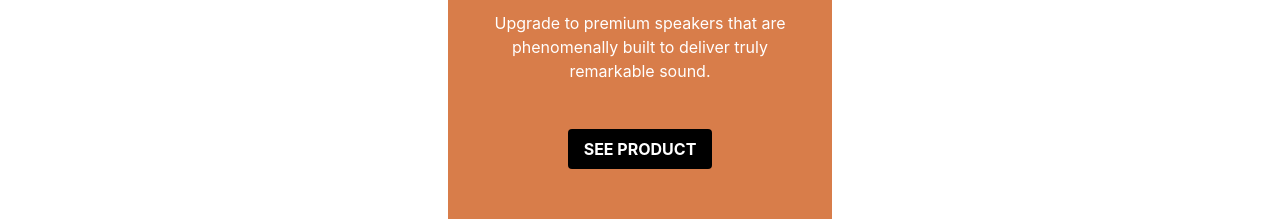
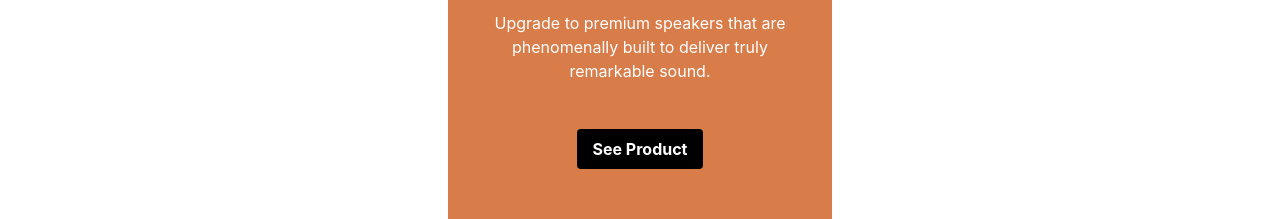
Before and after one commit to Brayheart/audiophile, a React (Create React App) app: page / in a window 1280 px wide. Shown: the part 3260-3479 px from the top of the page. Built offline with nearby package versions, Linux system fonts and the light colour scheme.

Commit message:
home links

```diff
--- a/src/Components/Home.js
+++ b/src/Components/Home.js
@@ -29,7 +29,10 @@ const Home = () => {
             Experience natural, lifelike audio and exceptional build quality
             made for the passionate music enthusiast.
           </p>
-          <Link to="/headphones" className="see-product-btn">
+          <Link
+            to="/headphones/xx99-mark-two-headphones"
+            className="see-product-btn"
+          >
             See Product
           </Link>
         </div>
@@ -50,9 +53,12 @@ const Home = () => {
             Upgrade to premium speakers that are phenomenally built to deliver
             truly remarkable sound.
           </p>
-          <button class="bg-black text-white font-bold py-2 px-4 rounded hover:bg-opacity-90">
-            SEE PRODUCT
-          </button>
+          <Link
+            to="/speakers/zx9-speaker"
+            className="bg-black text-white font-bold py-2 px-4 rounded hover:bg-opacity-90"
+          >
+            See Product
+          </Link>
         </div>
       </div>
 
@@ -71,7 +77,7 @@ const Home = () => {
             <div className="text-center p-6 absolute top-1/4">
               <h2 className="text-2xl font-bold mb-4">ZX7 SPEAKER</h2>
               <Link
-                to="/speakers"
+                to="/speakers/zx9-speaker"
                 className="border-2 border-black text-black px-8 py-2 inline-block hover:bg-black hover:text-white transition-colors"
               >
                 See Product
@@ -95,7 +101,7 @@ const Home = () => {
         <div className="text-start">
           <h2 className="text-2xl font-bold mb-4">YX1 EARPHONES</h2>
           <Link
-            to="/earphones"
+            to="/earphones/yx1-earphones"
             className="border-2 border-black text-black px-8 py-2 inline-block hover:bg-black hover:text-white transition-colors"
           >
             SEE PRODUCT
```
